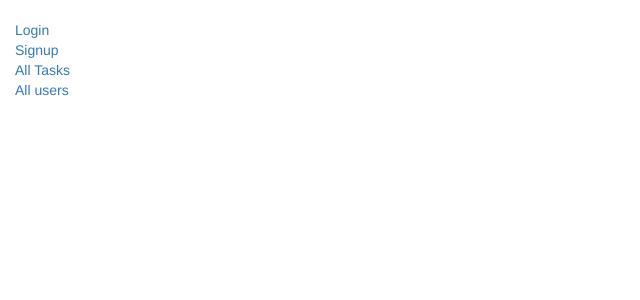
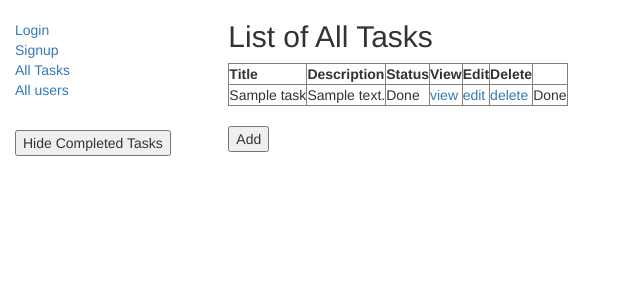
Before and after one commit to Anubhav722/todo-list, a Django app: page / in a window 1280 px wide. Shown: the top 300 px of the page, without its empty margins (0-640 px from the left). Run offline with Django 3.2, Linux system fonts and the light colour scheme; tables that the repository leaves empty hold one stand-in row (values such as "Sample post"); some libraries are stand-ins or nearby versions.

Commit message:
change homepage to task url

```diff
--- a/task_app/task/urls.py
+++ b/task_app/task/urls.py
@@ -4,9 +4,9 @@ from task import views
 
 
 urlpatterns = [
-    url(r'^$', views.home, name='home'),
+    # url(r'^$', views.home, name='home'),
     url(r'^signup/$', views.SignUp.as_view(), name='signup'),
-    url(r'^task/$', views.TaskList.as_view(), name='task'),
+    url(r'^$', views.TaskList.as_view(), name='task'),
     url(r'^detail/(?P<pk>\d+)/$', views.TaskDetail.as_view(), name='detail'),
     url(r'^create/$', views.TaskCreate.as_view(), name='create'),
     url(r'^update/(?P<pk>\d+)/$', views.TaskUpdate.as_view(), name='update'),
--- a/task_app/task/views.py
+++ b/task_app/task/views.py
@@ -11,11 +11,6 @@ from task.models import Task
 # Create your views here.
 
 
-def home(request):
-    print request.user
-    return render(request, 'base.html', {})
-
-
 class SignUp(CreateView):
     form_class = UserCreationForm
     success_url = reverse_lazy('login')
@@ -25,9 +20,6 @@ class SignUp(CreateView):
 class TaskList(ListView):
     model = Task
     template_name = 'task_list.html'
-
-    # def get_queryset(self):
-    #     return Task.objects.filter(hidden=False)
 
 
 class UserList(ListView):
--- a/task_app/templates/task_list.html
+++ b/task_app/templates/task_list.html
@@ -37,6 +37,8 @@
         <td><a href="{% url "task:delete" task.pk %}">delete</a></td>
         {% if request.user.is_authenticated and task.status == False %}
     	   <td><a href="{% url "task:done" task.pk %}">Done</a></td>
+        {% else %}
+            <td>Done</td>
         {% endif %}
         </tr>
     	{% endfor %}
```
